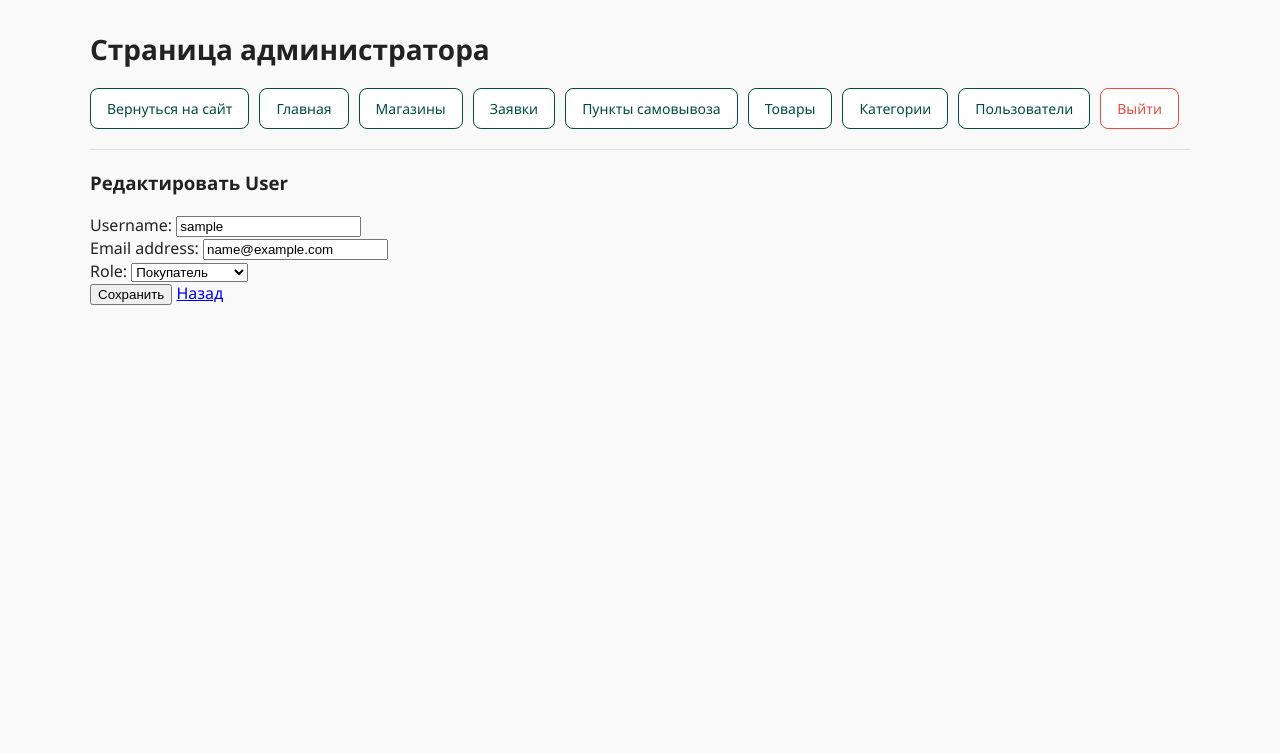
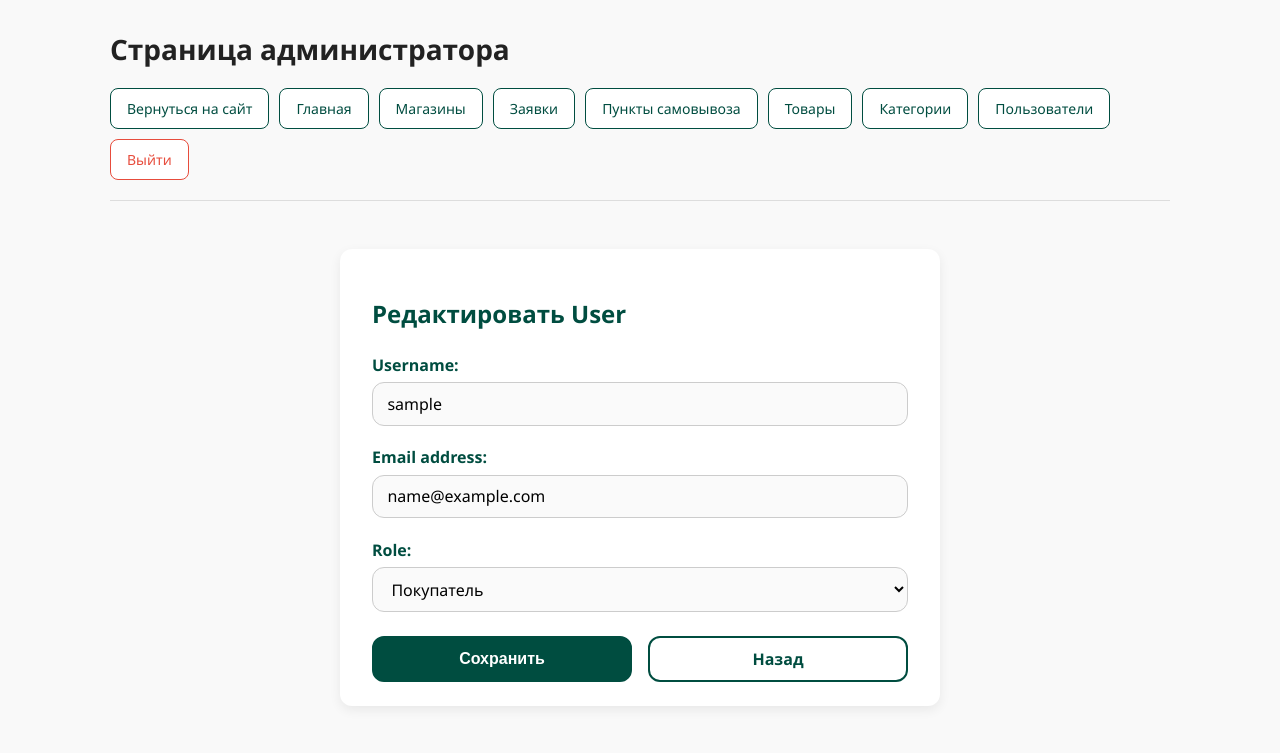
Before and after one commit to saxareg/marketplace-django-B-, a Django app: page /custom_admin/users/1/edit/ in a window 1280 px wide. Shown: the top 753 px of the page. Run offline with Django 4.2, Linux system fonts and the light colour scheme; the visitor is signed in with stand-in values (Sample User, id 1); data comes from the database, SQL or seed files in the repository; data that the repository does not hold is empty; parts of the project's set-up code (start-up, migrations or seed data) failed here and were passed over.

Commit message:
admin user edit styles

```diff
--- /dev/null
+++ b/project/static/css/admin_user_edit.css
@@ -0,0 +1,147 @@
+:root {
+    --admin-primary-color: #004d40;
+    --admin-primary-hover: #00332e;
+    --admin-danger-color: #e74c3c;
+    --admin-border-radius: 12px;
+    --admin-shadow: 0 4px 12px rgba(0, 0, 0, 0.07);
+    --admin-font-family: "Segoe UI", Tahoma, Geneva, Verdana, sans-serif;
+}
+
+/* Сброс базовых отступов и box-sizing */
+* {
+    box-sizing: border-box;
+}
+
+body {
+    margin: 0;
+    padding: 0;
+    font-family: var(--admin-font-family);
+    background-color: #f9f9f9;
+    color: #222;
+}
+
+/* Контейнер карточки */
+.card {
+    max-width: 600px;
+    margin: 3rem auto;
+    background-color: #fff;
+    border-radius: var(--admin-border-radius);
+    box-shadow: var(--admin-shadow);
+    padding: 1.5rem 2rem;
+    display: flex;
+    flex-direction: column;
+}
+
+/* Заголовок */
+.card h3 {
+    color: var(--admin-primary-color);
+    font-weight: 600;
+    font-size: 1.5rem;
+    margin-bottom: 1.5rem;
+}
+
+/* Группа полей формы */
+.mb-3 {
+    margin-bottom: 1.3rem;
+}
+
+/* Лейблы */
+label {
+    display: block;
+    font-weight: 600;
+    margin-bottom: 0.4rem;
+    color: var(--admin-primary-color);
+    user-select: none;
+}
+
+/* Поля формы */
+input,
+select,
+textarea {
+    width: 100%;
+    padding: 0.6rem 0.9rem;
+    font-size: 1rem;
+    border-radius: var(--admin-border-radius);
+    border: 1.5px solid #ccc;
+    background-color: #fafafa;
+    font-family: var(--admin-font-family);
+    transition: border-color 0.3s ease, background-color 0.3s ease;
+    box-sizing: border-box;
+}
+
+input:focus,
+select:focus,
+textarea:focus {
+    outline: none;
+    border-color: var(--admin-primary-color);
+    background-color: #fff;
+}
+
+/* Кнопочная группа */
+.button-group {
+    display: flex;
+    gap: 1rem;
+    margin-top: 1.5rem;
+    flex-wrap: wrap;
+}
+
+/* Кнопки */
+button.btn,
+a.btn {
+    flex: 1 1 140px; /* равная ширина, адаптивная */
+    display: inline-flex;
+    justify-content: center;
+    align-items: center;
+    padding: 0.6rem 1.5rem;
+    font-weight: 600;
+    font-size: 1rem;
+    border-radius: var(--admin-border-radius);
+    cursor: pointer;
+    border: 2px solid transparent;
+    text-decoration: none;
+    user-select: none;
+    transition: background-color 0.3s ease, border-color 0.3s ease;
+    box-sizing: border-box;
+}
+
+/* Сохранить — зелёная кнопка */
+button.btn-primary {
+    background-color: var(--admin-primary-color);
+    color: white;
+    border-color: var(--admin-primary-color);
+}
+
+button.btn-primary:hover,
+button.btn-primary:focus {
+    background-color: var(--admin-primary-hover);
+    border-color: var(--admin-primary-hover);
+    outline: none;
+}
+
+/* Назад — с обводкой */
+a.btn-outline-secondary {
+    background-color: transparent;
+    color: var(--admin-primary-color);
+    border-color: var(--admin-primary-color);
+    border-style: solid;
+}
+
+a.btn-outline-secondary:hover,
+a.btn-outline-secondary:focus {
+    background-color: var(--admin-primary-color);
+    color: white;
+    border-color: var(--admin-primary-color);
+    outline: none;
+}
+
+/* Адаптив */
+@media (max-width: 480px) {
+    .button-group {
+        flex-direction: column;
+    }
+    button.btn,
+    a.btn {
+        width: 100%;
+        flex: none;
+    }
+}
--- a/project/templates/admin/user_edit.html
+++ b/project/templates/admin/user_edit.html
@@ -1,4 +1,5 @@
 {% extends 'admin/base.html' %}
+{% load static %}
 
 {% block content %}
 <div class="card shadow-sm p-4">
@@ -23,10 +24,14 @@
             {{ profile_form.pickup_point }}
         </div>
 
-        <button type="submit" class="btn btn-primary">Сохранить</button>
-        <a href="{% url 'app_admin:user_list' %}" class="btn btn-outline-secondary">Назад</a>
-
-
+        <div class="button-group">
+            <button type="submit" class="btn btn-primary">Сохранить</button>
+            <a href="{% url 'app_admin:user_list' %}" class="btn btn-outline-secondary">Назад</a>
+        </div>
     </form>
 </div>
 {% endblock %}
+
+{% block styles %}
+<link rel="stylesheet" href="{% static 'css/admin_user_edit.css' %}">
+{% endblock %}
```
